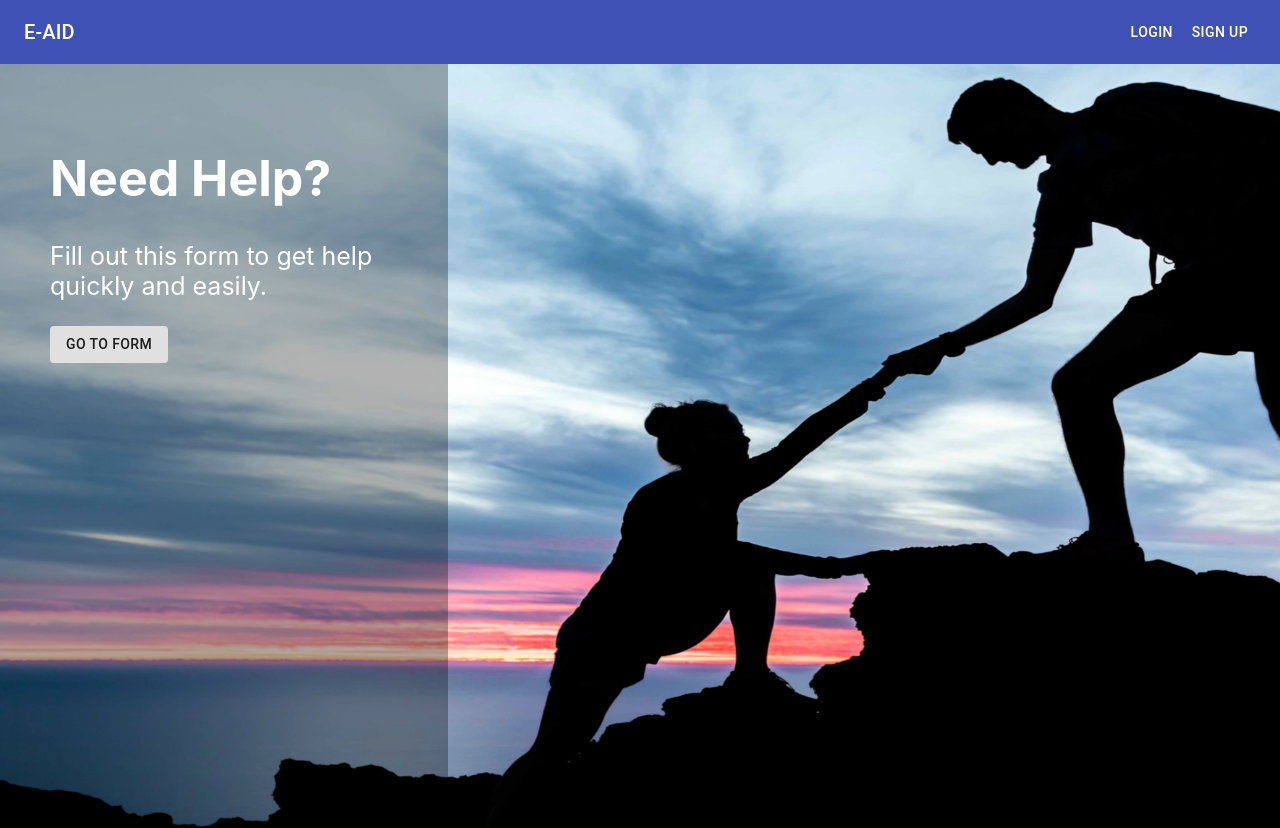
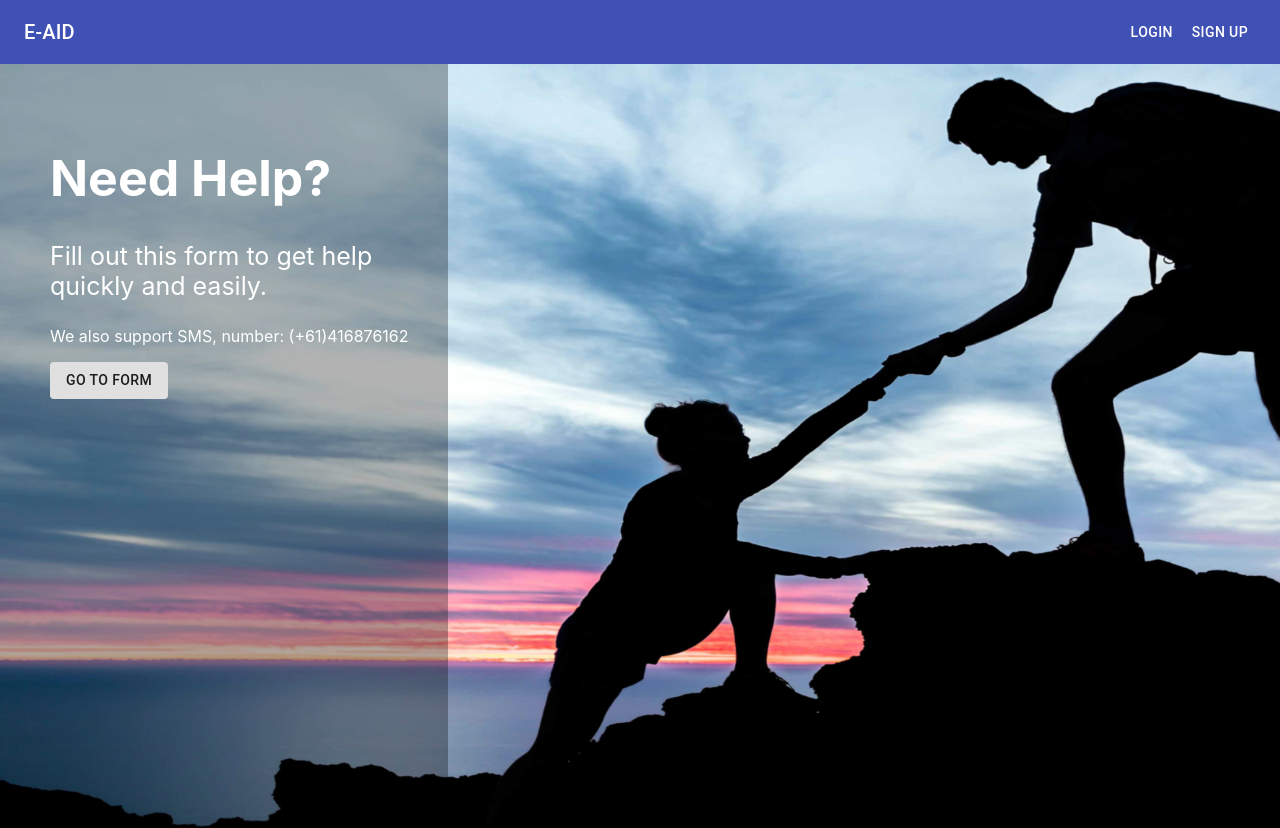
Before and after one commit to Iris030/WIT-Google, a React (Create React App) app: page / in a window 1280 px wide. Shown: the top 828 px of the page. Built offline with nearby package versions, Linux system fonts and the light colour scheme; no server answers; the HTML template or start-up script is replaced by a standard one.

Commit message:
added SMS

```diff
--- a/src/FormContainer.jsx
+++ b/src/FormContainer.jsx
@@ -31,6 +31,7 @@ export default function MediaCard() {
         <p style={{ fontSize: "25px" }}>
           Fill out this form to get help quickly and easily.
         </p>
+        <p>We also support SMS, number: (+61)416876162</p>
         <Link to="/form">
           <Button variant="contained" disableElevation>
             Go to Form
```
